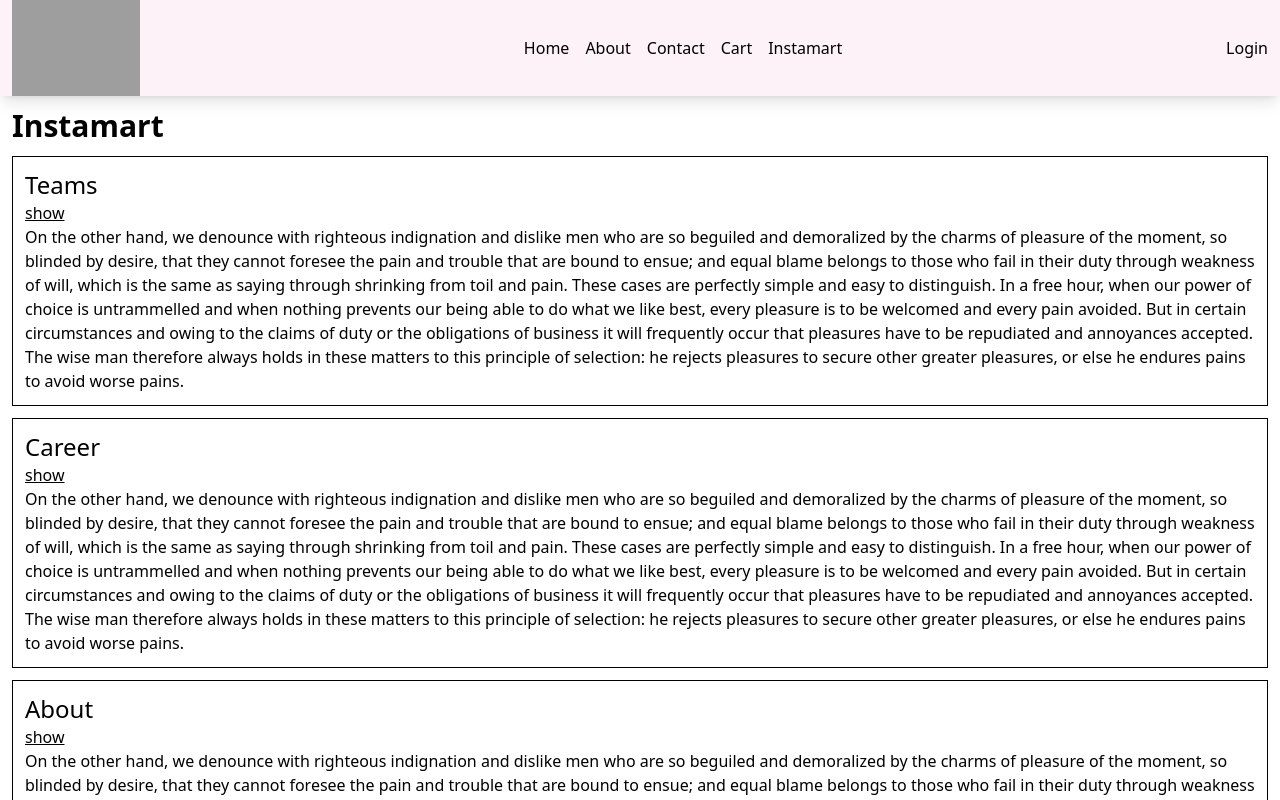
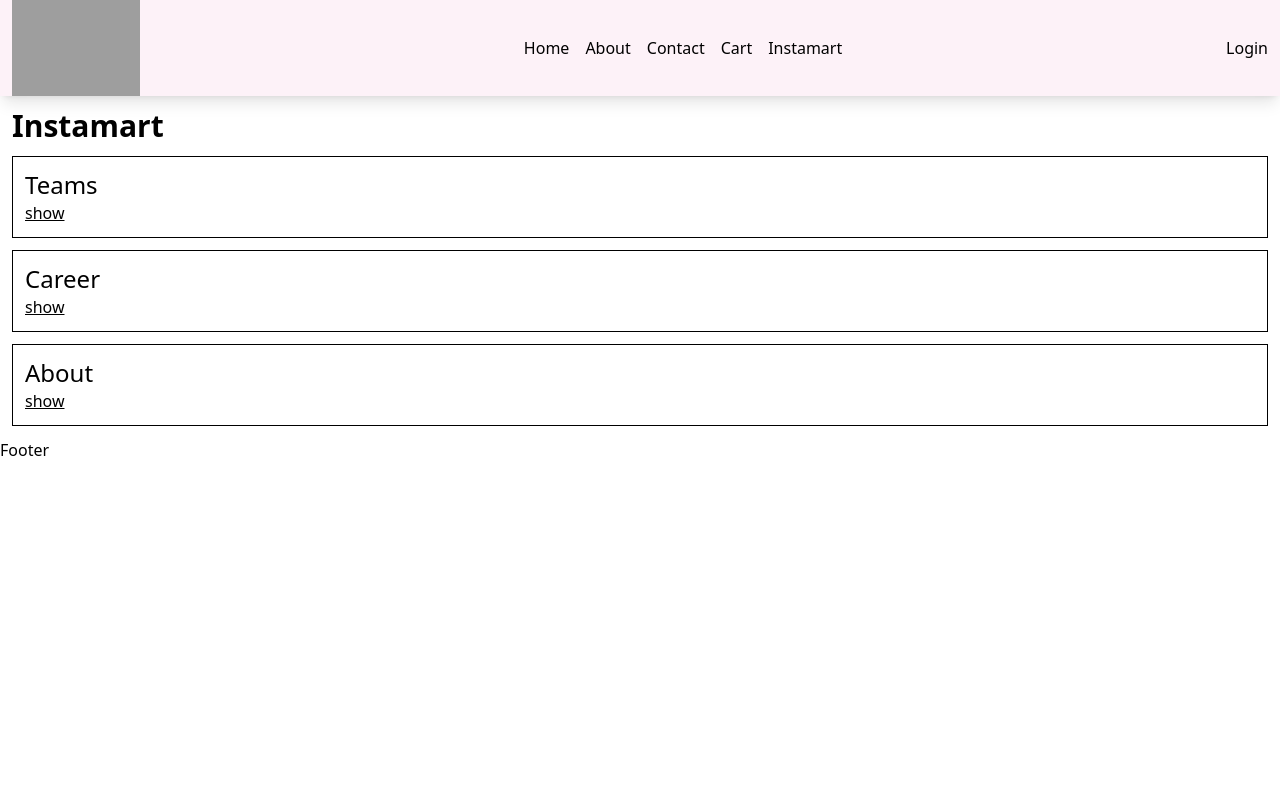
Before and after one commit to mayank1612/namaste-react, a React (Vite) app: page /instamart in a window 1280 px wide. Shown: the top 800 px of the page. Built offline with nearby package versions, Linux system fonts and the light colour scheme; grey boxes are pictures that could not be loaded.

Commit message:
fixed accordian issue

```diff
--- a/src/components/Instamart.js
+++ b/src/components/Instamart.js
@@ -7,9 +7,9 @@ const Section = ({ title, desc, isVisible, setIsVisible }) => {
       <div className="text-2xl">{title}</div>
       <button
         className="cursor-pointer underline"
-        onClick={setIsVisible(!isVisible)}
+        onClick={() => setIsVisible(title)}
       >
-        {isVisible ? 'show' : 'hide'}
+        {isVisible ? 'hide' : 'show'}
       </button>
       {isVisible && <div>{desc}</div>}
     </div>
@@ -32,7 +32,7 @@ const sectionsArray = [
 ];
 
 function Instamart() {
-  const [isVisible, setIsVisible] = useState('Teams');
+  const [isVisible, setIsVisible] = useState('');
 
   return (
     <div className="m-3">
@@ -42,9 +42,9 @@ function Instamart() {
           <Section
             key={index}
             {...data}
-            isVisible={isVisible}
-            setIsVisible={() => {
-              setIsVisible(data.title);
+            isVisible={data.title === isVisible}
+            setIsVisible={(title) => {
+              setIsVisible(title === isVisible ? '' : title);
             }}
           />
         );
```
